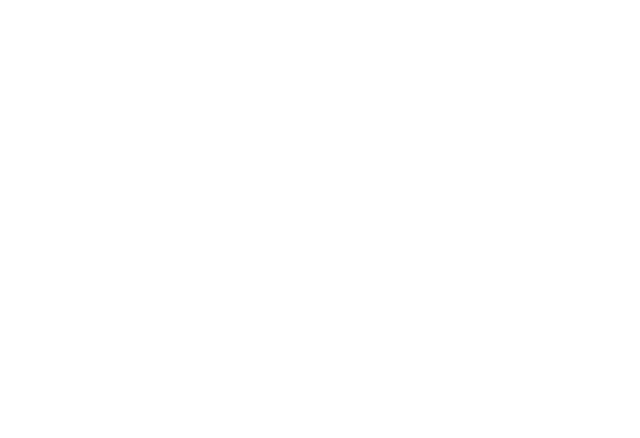
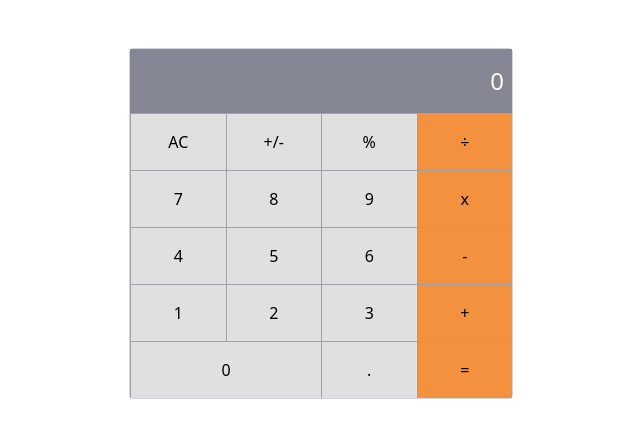
Before and after one commit to Zuhaib042/Zuhaib-Math-Magicians, a React (Create React App) app: page / in a window 1280 px wide. Shown: the top 438 px of the page, without its empty margins (319-959 px from the left). Built offline with nearby package versions, Linux system fonts and the light colour scheme.

Commit message:
Add the UI of calculator succesfully

```diff
--- a/src/App.js
+++ b/src/App.js
@@ -1,5 +1,19 @@
-function App() {
-  return <div></div>;
+import React from 'react';
+import Calculator from './components/Calculator';
+
+class App extends React.Component {
+  constructor(props) {
+    super(props);
+    this.state = {};
+  }
+
+  render() {
+    return (
+      <div className="App">
+        <Calculator />
+      </div>
+    );
+  }
 }
 
 export default App;
--- /dev/null
+++ b/src/components/Calculator.js
@@ -0,0 +1,75 @@
+import React, { Component } from 'react';
+import Result from './Result';
+
+class Calculator extends Component {
+  constructor(props) {
+    super(props);
+    this.state = {};
+  }
+
+  render() {
+    return (
+      <div className="w-96 mx-auto divide-x divide-y divide-zinc-400 mt-12 grid grid-cols-4 rounded border border-gray-300">
+        <Result />
+        <button type="button" className="py-4 bg-[#e0e0e0]">
+          AC
+        </button>
+        <button type="button" className="py-4 bg-[#e0e0e0]">
+          +/-
+        </button>
+        <button type="button" className="py-4 bg-[#e0e0e0]">
+          %
+        </button>
+        <button type="button" className="py-4 bg-[#f4913e]">
+          ÷
+        </button>
+        <button type="button" className="py-4 bg-[#e0e0e0]">
+          7
+        </button>
+        <button type="button" className="py-4 bg-[#e0e0e0]">
+          8
+        </button>
+        <button type="button" className="py-4 bg-[#e0e0e0]">
+          9
+        </button>
+        <button type="button" className="py-4 bg-[#f4913e]">
+          x
+        </button>
+        <button type="button" className="py-4 bg-[#e0e0e0]">
+          4
+        </button>
+        <button type="button" className="py-4 bg-[#e0e0e0]">
+          5
+        </button>
+        <button type="button" className="py-4 bg-[#e0e0e0]">
+          6
+        </button>
+        <button type="button" className="py-4 bg-[#f4913e]">
+          -
+        </button>
+        <button type="button" className="py-4 bg-[#e0e0e0]">
+          1
+        </button>
+        <button type="button" className="py-4 bg-[#e0e0e0]">
+          2
+        </button>
+        <button type="button" className="py-4 bg-[#e0e0e0]">
+          3
+        </button>
+        <button type="button" className="py-4 bg-[#f4913e]">
+          +
+        </button>
+        <button type="button" className="py-4 col-span-2 bg-[#e0e0e0]">
+          0
+        </button>
+        <button type="button" className="py-4 bg-[#e0e0e0]">
+          .
+        </button>
+        <button type="button" className="py-4 bg-[#f4913e]">
+          =
+        </button>
+      </div>
+    );
+  }
+}
+export default Calculator;
--- /dev/null
+++ b/src/components/Result.js
@@ -0,0 +1,16 @@
+import React from 'react';
+
+export default class Result extends React.Component {
+  constructor(props) {
+    super(props);
+    this.state = {};
+  }
+
+  render() {
+    return (
+      <div className="result col-span-4 py-4 bg-[#858693] text-2xl text-white text-right pr-2">
+        0
+      </div>
+    );
+  }
+}
```
